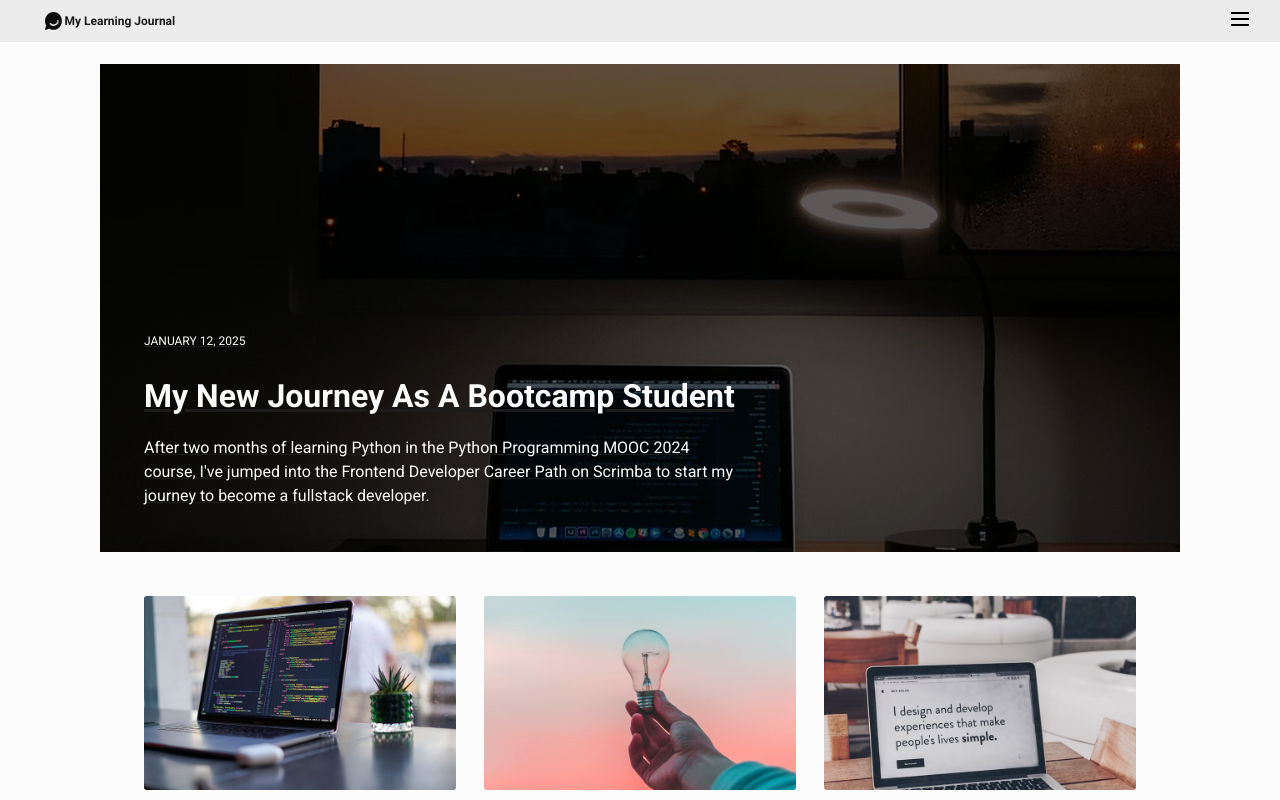
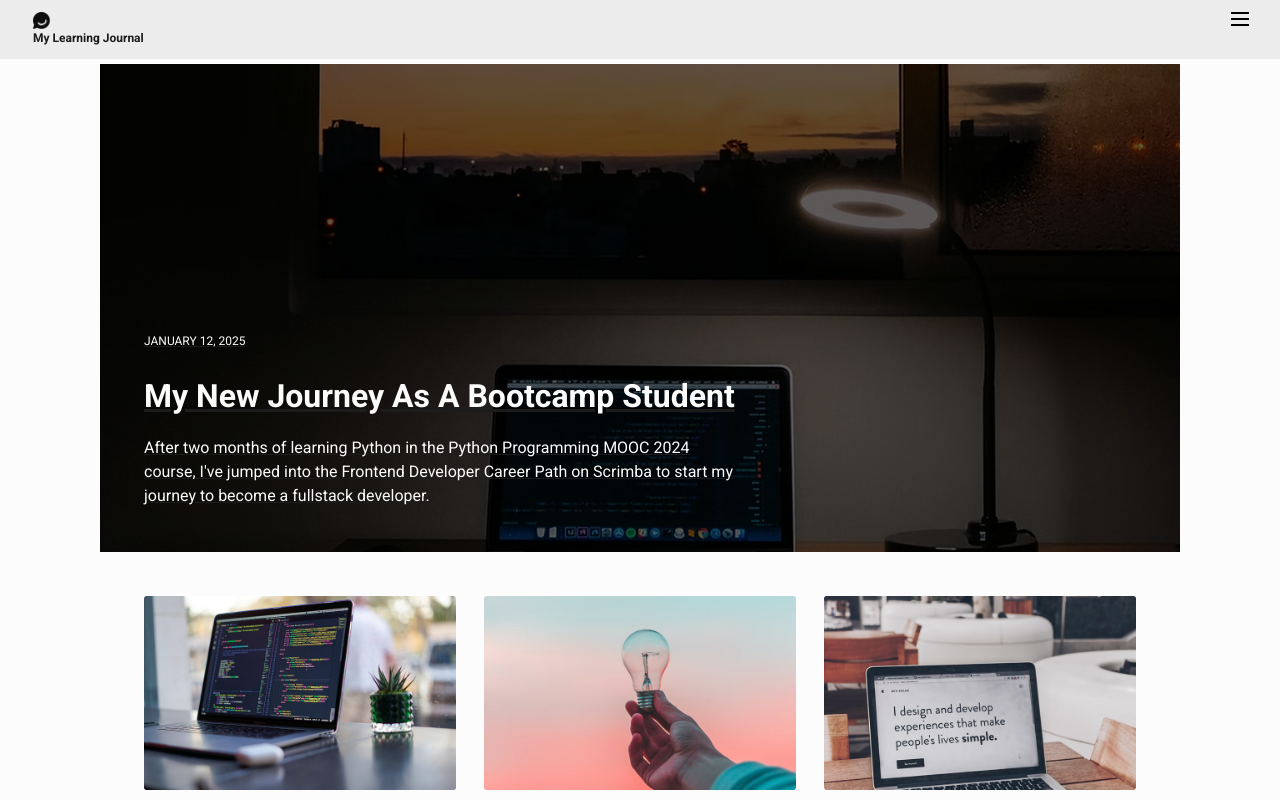
Before and after one commit to mnguyencodes/my-learning-journal, a React (Vite) app: page / in a window 1280 px wide. Shown: the top 800 px of the page. Built offline with nearby package versions, Linux system fonts and the light colour scheme.

Commit message:
Fix link on logo on Navbar
- Fixed issue with link on navbar, as it was previously difficult to click on either the logo or the title to redirect the user back to the homepage.

TODO:
- This introduced a layout issue on the navbar that needs fixing.

```diff
--- a/src/components/Header.tsx
+++ b/src/components/Header.tsx
@@ -32,10 +32,12 @@ export default function Header() {
         <>
         <header>
             <nav>
-                <div className="container">
-                    <Link to="."><img src="/images/logo.png" alt="My Learning Journal logo" /></Link>
-                    <Link to="."><p>My Learning Journal</p></Link>
-                </div>
+                <Link to=".">
+                    <div className="container">
+                        <img src="/images/logo.png" alt="My Learning Journal logo" />
+                        <p>My Learning Journal</p>
+                    </div>
+                </Link>
                 <Menu.Menu onOpen={increment}>
                     <Menu.MenuIcon />
                     <Menu.MenuDropdown>
```
